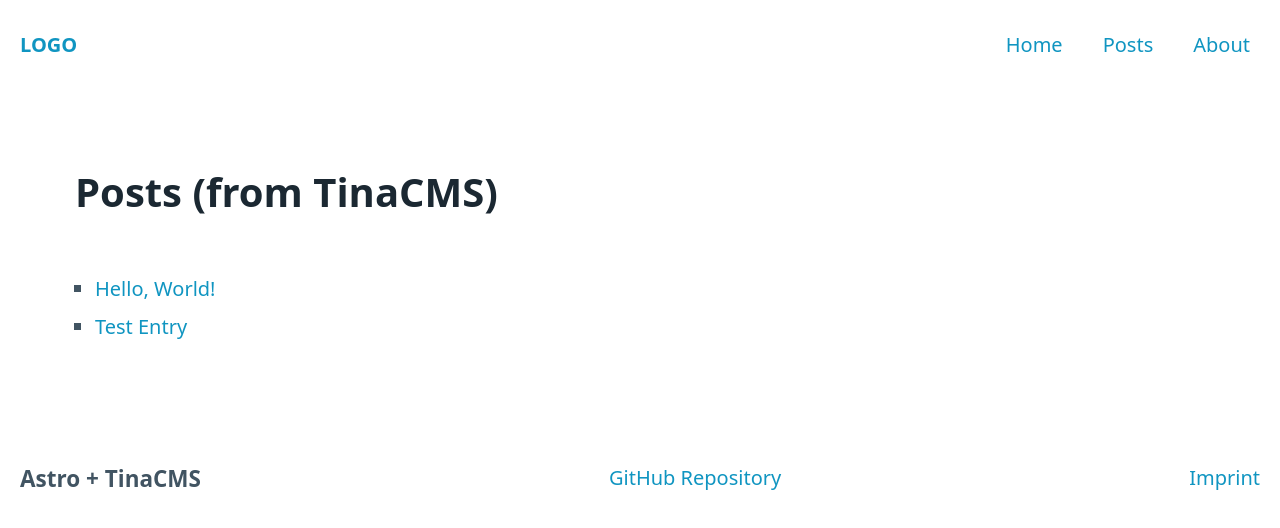
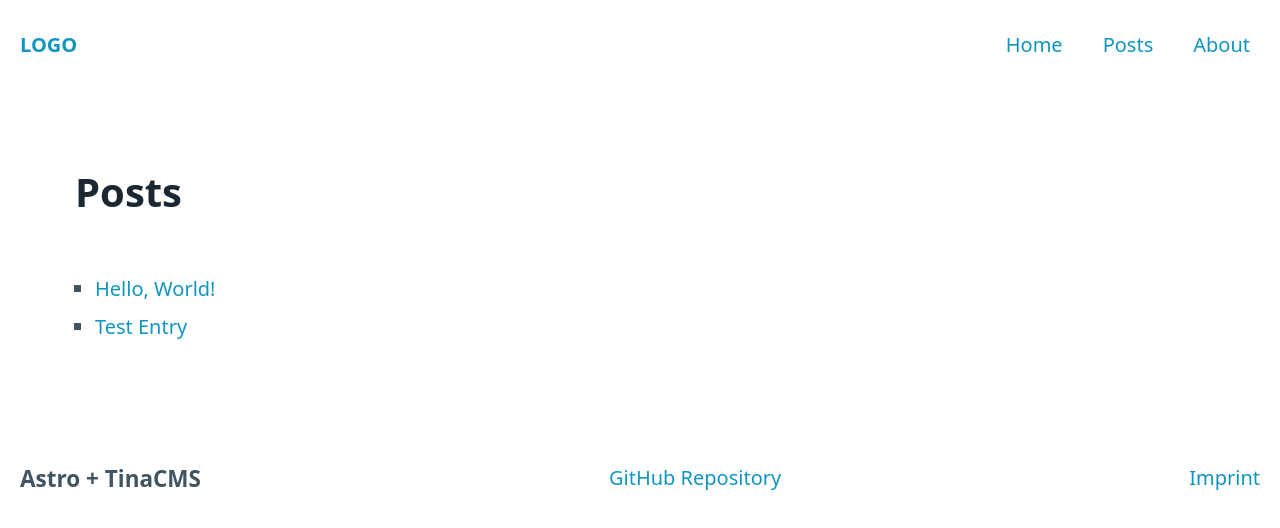
Before and after one commit to fubits1/astro-tina-cms-i18n-starter, an Astro site: page /posts in a window 1280 px wide. Built offline with nearby package versions, Linux system fonts and the light colour scheme; Astro itself is replaced by a stand-in of ours.

Commit message:
minor: label

```diff
--- a/src/pages/posts/index.astro
+++ b/src/pages/posts/index.astro
@@ -6,7 +6,7 @@ const posts = await getCollection('posts');
 ---
 
 <Layout title="Posts" lang="en">
-  <h1>Posts (from TinaCMS)</h1>
+  <h1>Posts</h1>
   <ul>
     {
       posts.map((post) => {
```
